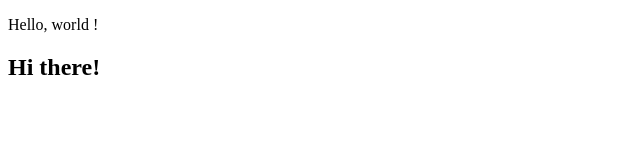
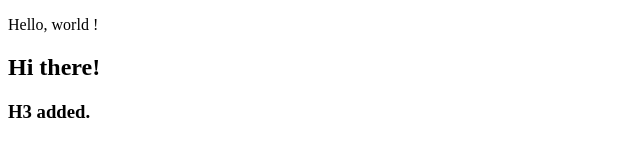
Before and after one commit to vivanou/R_test01, a plain HTML site: page index.html in a window 1280 px wide. Shown: the whole page, without its empty margins (0-640 px from the left). Drawn offline with Linux system fonts and the light colour scheme.

Commit message:
h3 added

```diff
--- a/index.html
+++ b/index.html
@@ -9,6 +9,7 @@
 <body>
     <p>Hello, world !</p>
     <h2>Hi there!</h2>
+    <h3>H3 added.</h3>
     <script src="JS/script.js"></script>
 </body>
 </html>
```
